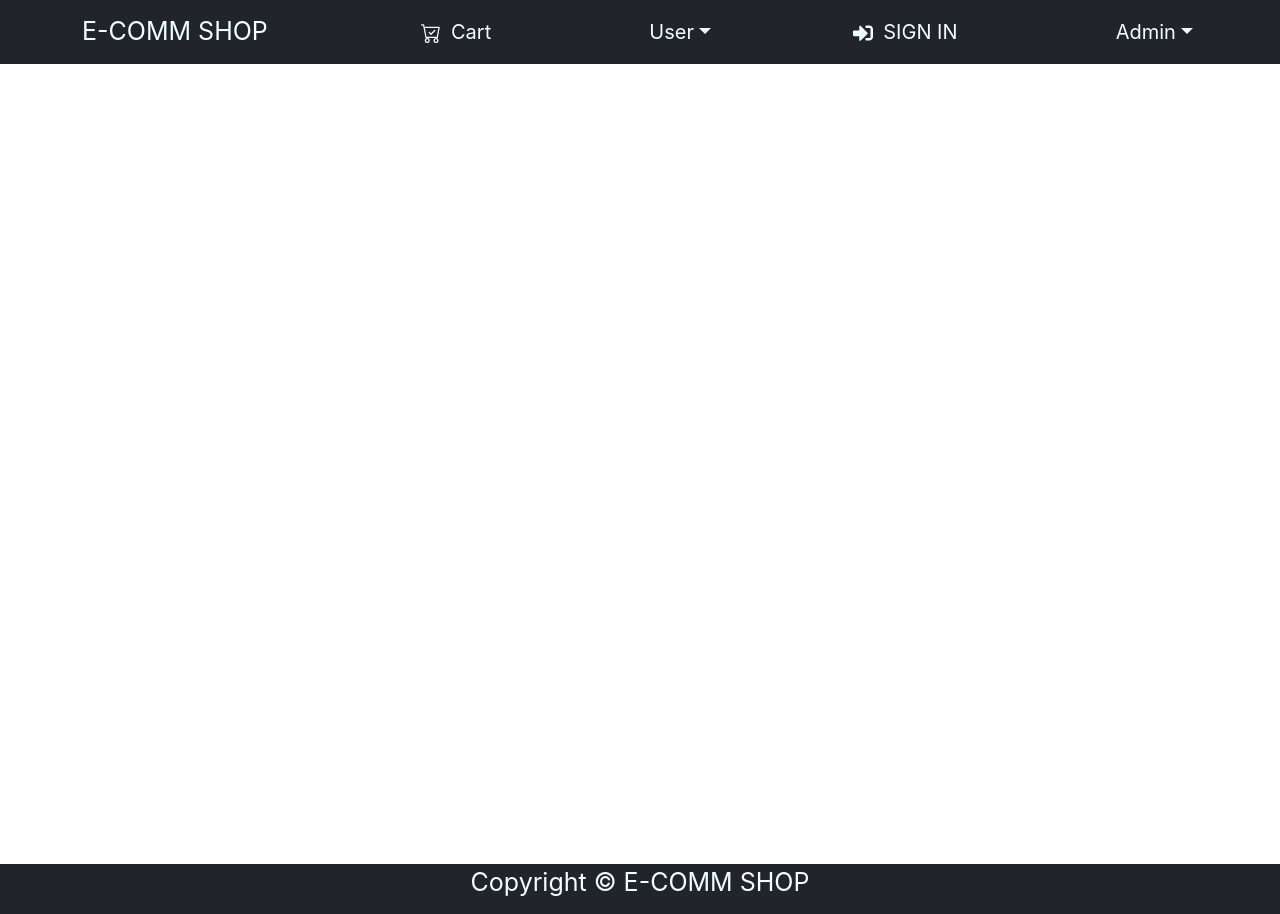
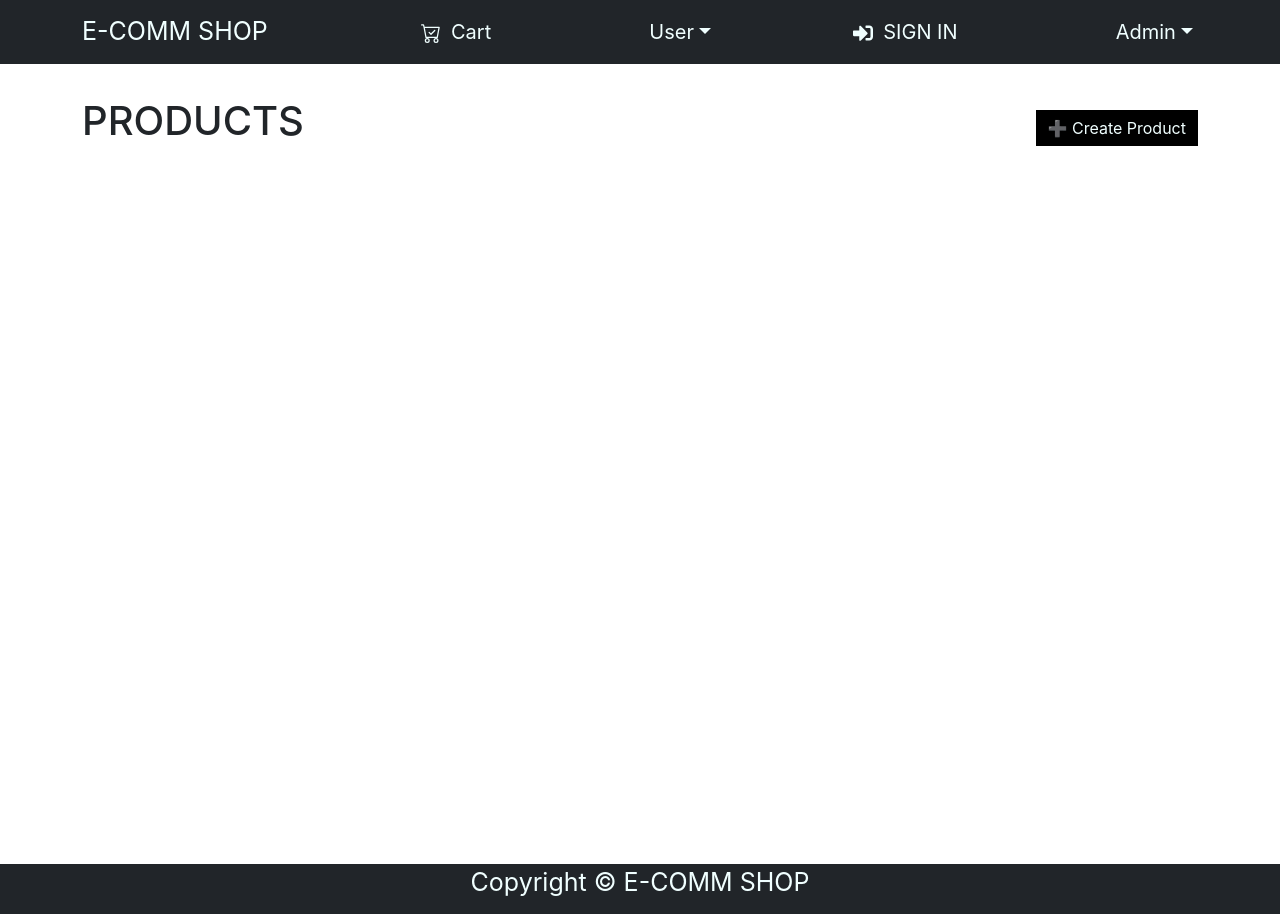
Before and after one commit to kartavya99/MERN-ecomm, a React (Create React App) app in the folder client/: page /admin/productlist in a window 1280 px wide. Built offline with nearby package versions, Linux system fonts and the light colour scheme.

Commit message:
started working on productlist page for admin

```diff
--- a/client/src/App.js
+++ b/client/src/App.js
@@ -10,6 +10,8 @@ import { BrowserRouter as Router, Routes, Route } from "react-router-dom";
 import { Container } from "react-bootstrap";
 import { StoreProvider } from "./utils/GlobalState";
 
+import "./App.css";
+
 import Header from "./components/Header/Header";
 import Footer from "./components/Footer/Footer";
 import HomePage from "./pages/HomePage/HomePage";
@@ -17,8 +19,7 @@ import ProductPage from "./pages/ProductPage/ProductPage";
 import CartPage from "./pages/CartPage/CartPage";
 import Login from "./pages/LoginPage/LoginPage";
 import Register from "./pages/RegisterPage/RegisterPage";
-
-import "./App.css";
+import ProductListPage from "./pages/ProductListPage/ProductListPage";
 
 //Construct our main GraphQL API endpoint
 const httpLink = createHttpLink({
@@ -59,6 +60,10 @@ function App() {
                   <Route path="/register" element={<Register />}></Route>
                   <Route path="/product/:id" element={<ProductPage />}></Route>
                   <Route path="cart/:id" element={<CartPage />}></Route>
+                  <Route
+                    path="admin/productlist"
+                    element={<ProductListPage />}
+                  ></Route>
                 </Routes>
               </Container>
             </main>
--- /dev/null
+++ b/client/src/pages/ProductListPage/ProductListPage.js
@@ -0,0 +1,22 @@
+import React from "react";
+import { Table, Button, Row, Col } from "react-bootstrap";
+
+import classes from "./ProductListPage.module.css";
+
+const ProductListPage = () => {
+  return (
+    <>
+      <Row className="align-items-center">
+        <Col>
+          <h1>PRODUCTS</h1>
+        </Col>
+
+        <Col className="text-right">
+          <Button className={classes["btn-primary"]}> ➕ Create Product</Button>
+        </Col>
+      </Row>
+    </>
+  );
+};
+
+export default ProductListPage;
--- /dev/null
+++ b/client/src/pages/ProductListPage/ProductListPage.module.css
@@ -0,0 +1,9 @@
+.btn-primary {
+  color: azure;
+  background-color: black;
+  border: black;
+  border-radius: 0;
+  margin-top: 30px;
+  margin-bottom: 25px;
+  float: right;
+}
```
